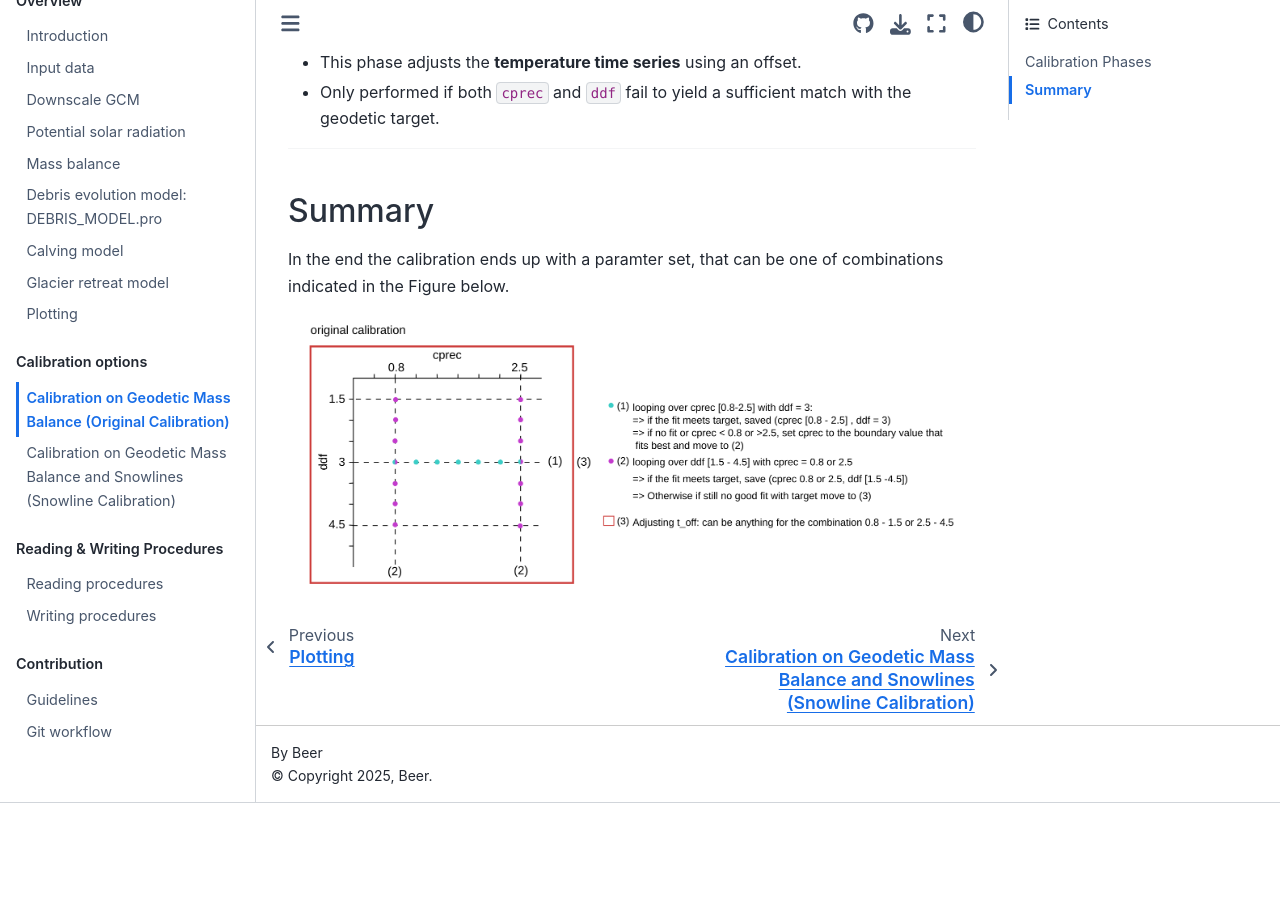
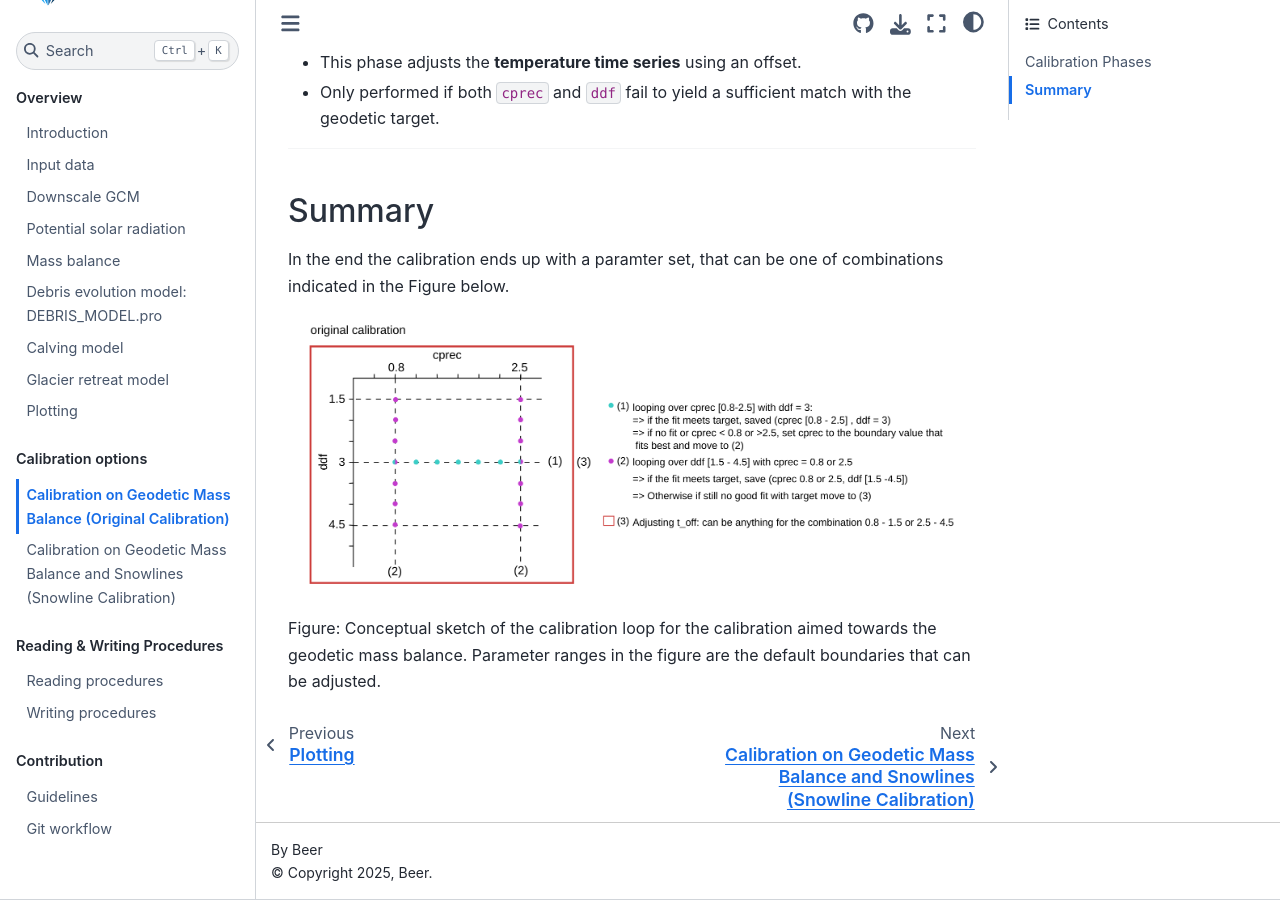
Before and after one commit to eth-vaw-glaciology/GloGEM-doc-temp, a Sphinx documentation site: the page built from docs/source/original_calibration.md, in a window 1280 px wide and 900 px high, scrolled down 1124 px. Built offline with Sphinx 7.4.7 and the Sphinx Book theme 1.1.4, drawn with Linux system fonts in a browser that asks for light colours; before the commit the page ends 1927 px from its top, so only the background shows below that.

Commit message:
Update original_calibration.md

```diff
--- a/docs/source/original_calibration.md
+++ b/docs/source/original_calibration.md
@@ -39,3 +39,5 @@
 In the end the calibration ends up with a paramter set, that can be one of combinations indicated in the Figure below.
 
 ![Conceptual sketch of the calibration loop for the calibration aimed towards the geodetic mass balance. Parameter ranges in the figure are the default boundaries that can be adjusted](images/original_calibration_scheme.png)
+
+Figure: Conceptual sketch of the calibration loop for the calibration aimed towards the geodetic mass balance. Parameter ranges in the figure are the default boundaries that can be adjusted.
```
